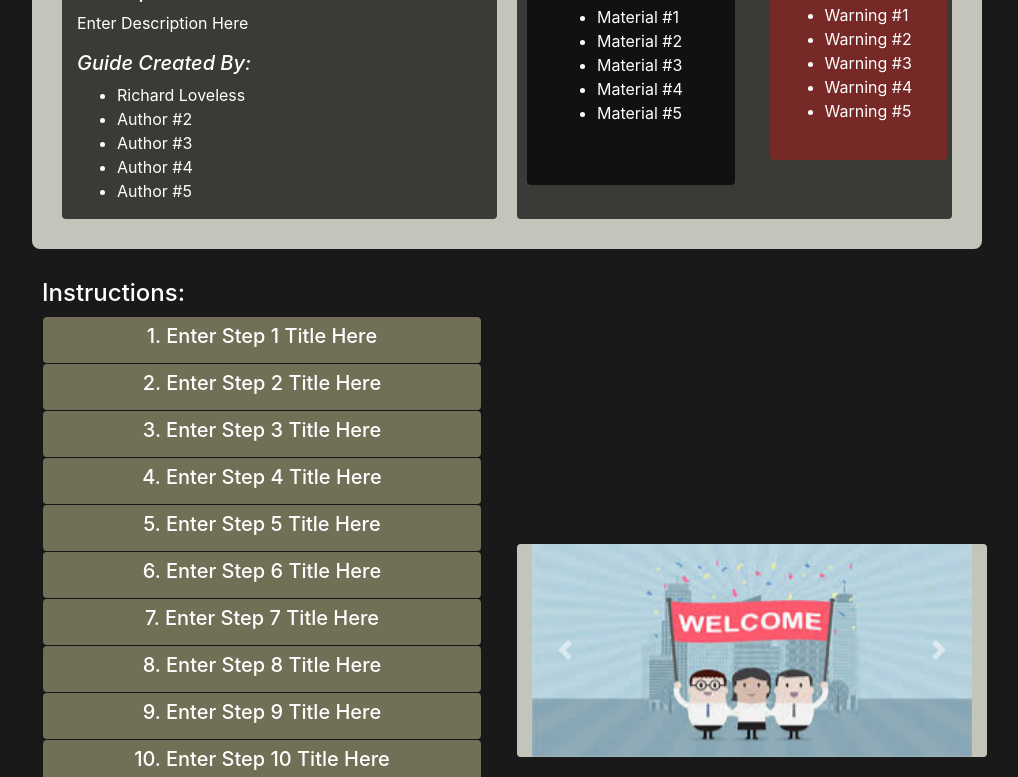
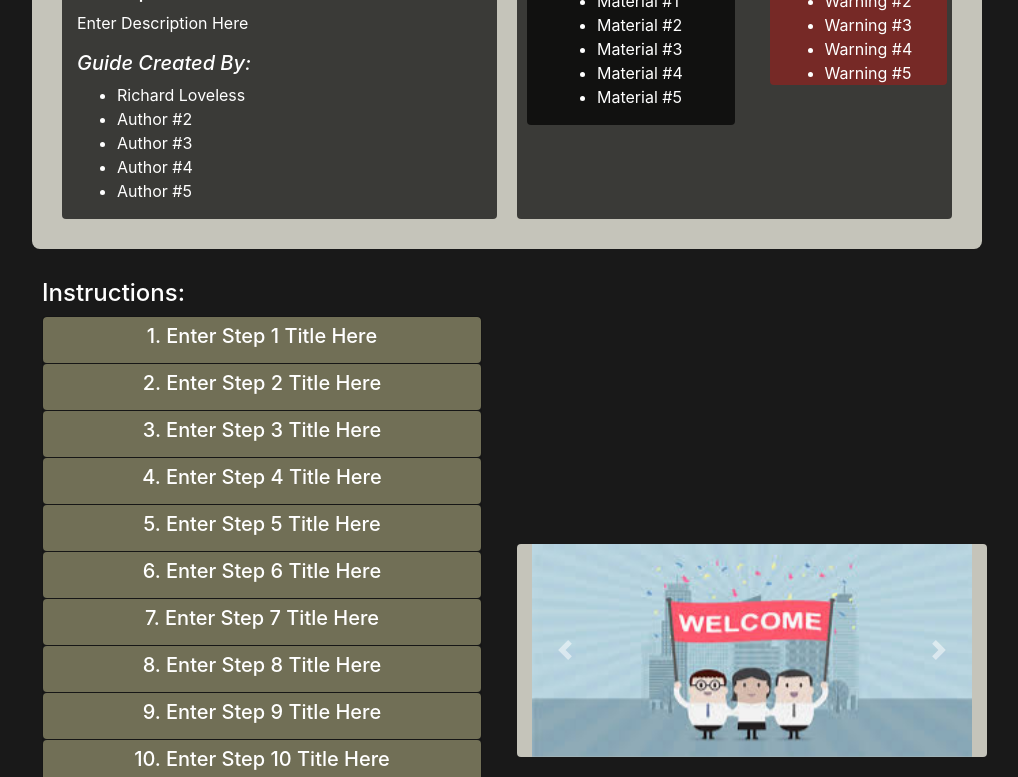
Before and after one commit to rlovelessiii/ENGL-2116, a plain HTML site: page index.html in a window 1280 px wide. Shown: the part 117-894 px from the top of the page, without its empty margins (133-1151 px from the left). Drawn offline with nearby package versions, Linux system fonts and the light colour scheme.

Commit message:
Updated styling

```diff
--- a/css/style.css
+++ b/css/style.css
@@ -40,16 +40,6 @@ body {
     margin: 10px;
 }
 
-.materials {
-    margin-top: 6%;
-    padding-bottom: 10%;
-}
-
-.warning {
-    margin-top: 27%;
-    padding-bottom: 12%;
-}
-
 .btn-link {
     background-color: #716F56;
     color: #fff;
```
